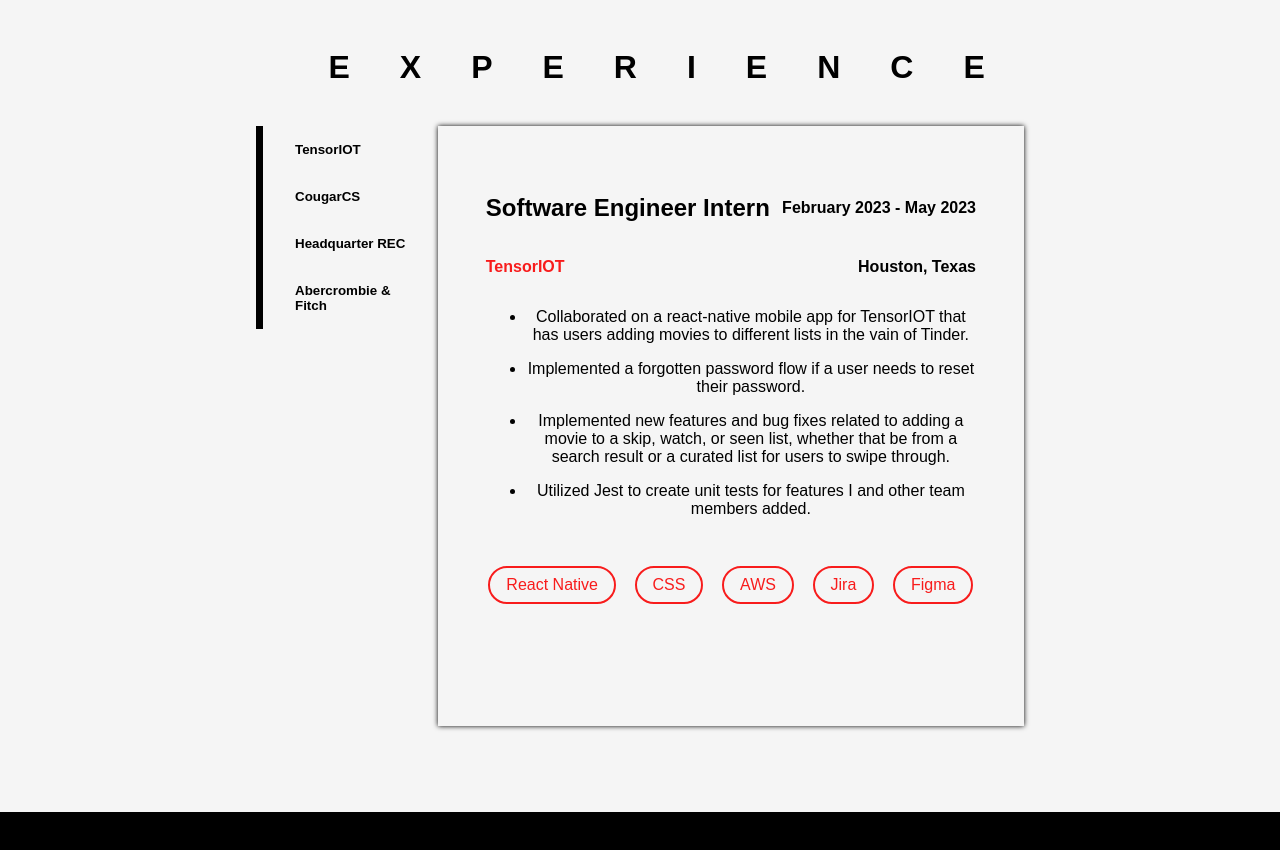
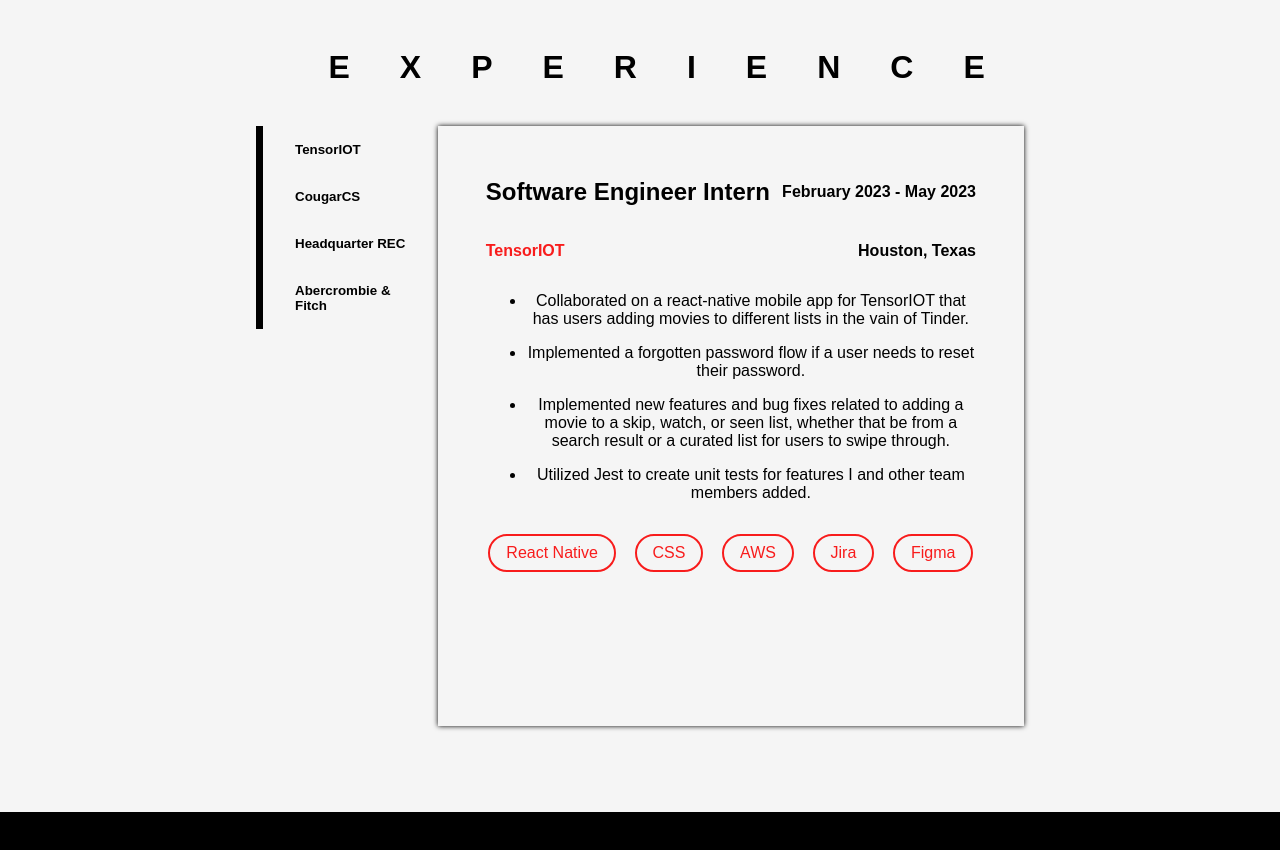
Before and after one commit to ShazAliMomin/personal-site, a React (Create React App) app: page / in a window 1280 px wide. Shown: the part 780-1630 px from the top of the page. Built offline with nearby package versions, Linux system fonts and the light colour scheme; a web font is replaced by a local one.

Commit message:
added fade in animation

```diff
--- a/src/components/Experience/Experience.jsx
+++ b/src/components/Experience/Experience.jsx
@@ -2,12 +2,16 @@
 import ExperienceDetails from "./ExperienceDetails";
 import experienceList from "./ExperienceList";
 import "./Experience.css";
+import "./ExperienceDetails.css";
 
 function Experience() {
   const [currentExp, setCurrentExp] = useState(experienceList.TensorIOT);
 
   function handleClick(event) {
     const name = event.target.name;
+
+    const detail = document.querySelector(".details");
+    detail.style.animation = "fadeIn ease 1s";
 
     if (name === "TensorIOT") {
       setCurrentExp(experienceList.TensorIOT);
@@ -18,6 +22,10 @@
     } else if (name === "Abercrombie") {
       setCurrentExp(experienceList.Abercrombie);
     }
+
+    setTimeout(() => {
+      detail.style.animation = "";
+    }, 500);
   }
 
   return (
--- a/src/components/Experience/ExperienceDetails.css
+++ b/src/components/Experience/ExperienceDetails.css
@@ -9,9 +9,7 @@
 }
 
 .details {
-  padding: 3rem;
-
-  animation: fadeIn ease 1s;
+  padding: 2rem 3rem;
 }
 
 @keyframes fadeIn {
@@ -43,7 +41,7 @@
 .tech {
   margin: 0;
   padding: 0;
-  padding-top: 2rem;
+  padding-top: 1rem;
   display: flex;
   justify-content: space-evenly;
   align-items: center;
```
